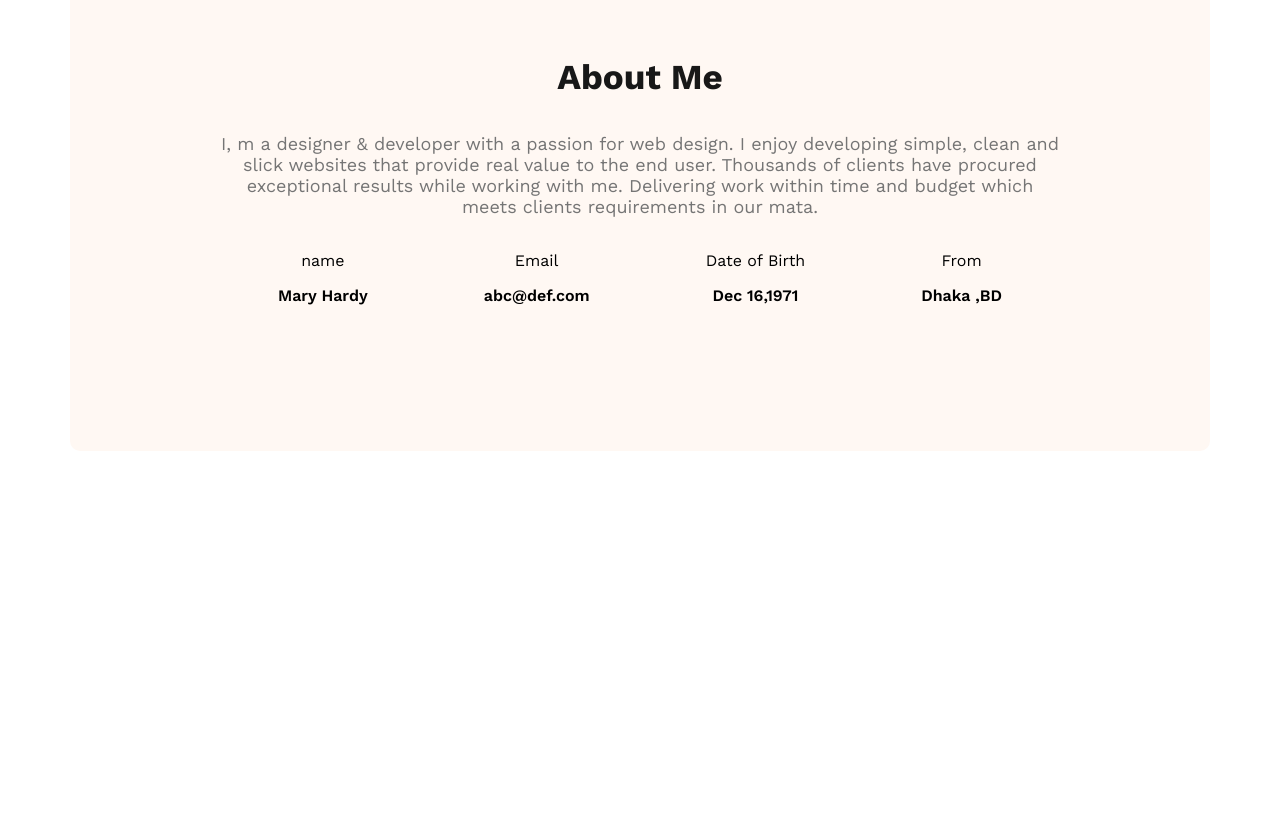
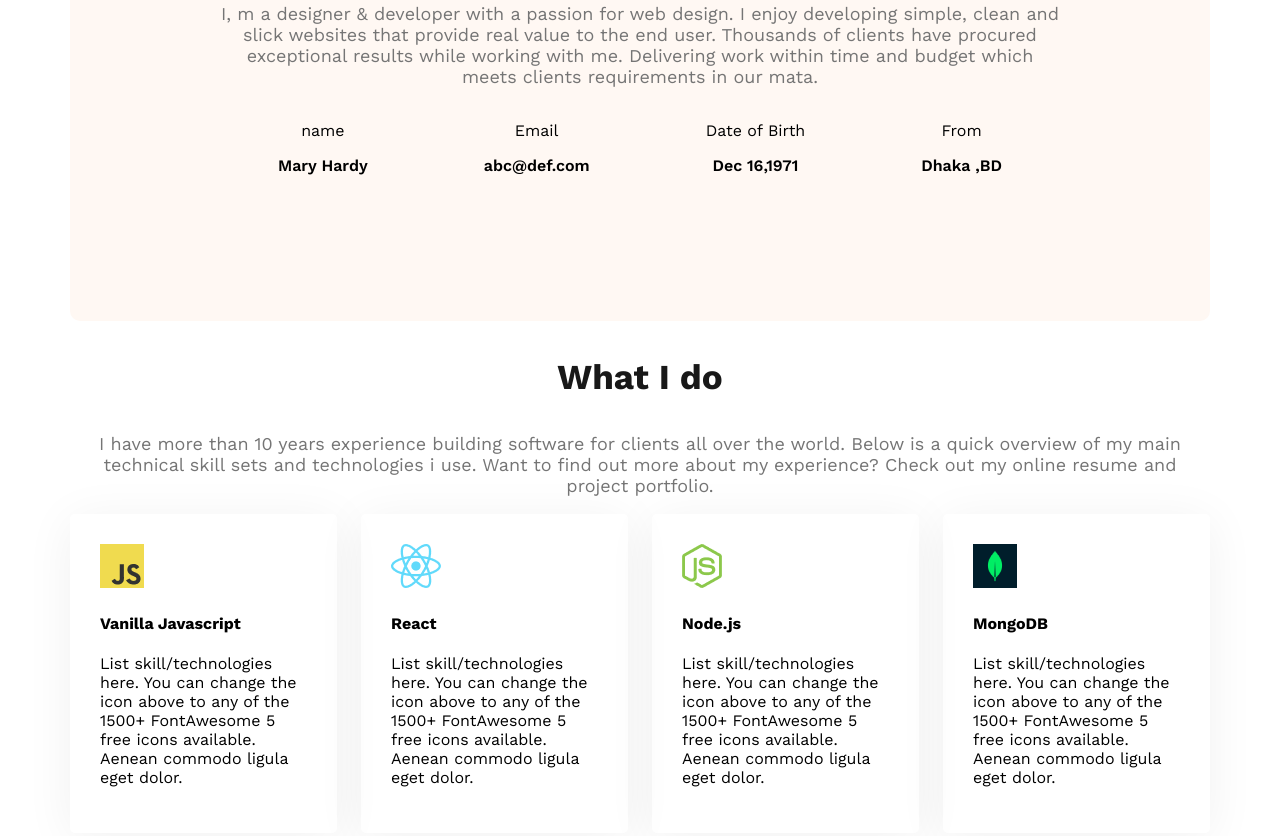
Before and after one commit to Mariam-Tawhid/web-developer-portfolio, a plain HTML site: page index.html in a window 1280 px wide. Shown: the part 1061-1897 px from the top of the page. Before the commit the page ends 1520 px from the top, so only its background shows below. Drawn offline with nearby package versions, Linux system fonts and the light colour scheme.

Commit message:
Added What I do Section

```diff
--- a/index.html
+++ b/index.html
@@ -63,6 +63,34 @@
                 </div>
             </div>
         </section>
+        <!-- What I do section start -->
+         <section class="skills">
+            <h3 class="section-title text-center">What I do</h3>
+            <p class="section-description text-center">I have more than 10 years experience building software for clients all over the world. Below is a quick overview of my main technical skill sets and technologies i use. Want to find out more about my experience? Check out my online resume and project portfolio.</p>
+        <div class="skills-container">
+            <!-- .skill*4>img+h4.skill-title+p.skill-description -->
+            <div class="skill">
+                <img src="images/icons/js.png" alt="">
+                <h4 class="skill-title">Vanilla Javascript</h4>
+                <p class="skill-description">List skill/technologies here. You can change the icon above to any of the 1500+ FontAwesome 5 free icons available. Aenean commodo ligula eget dolor.</p>
+            </div>
+            <div class="skill">
+                <img src="images/icons/react.png" alt="">
+                <h4 class="skill-title">React</h4>
+                <p class="skill-description">List skill/technologies here. You can change the icon above to any of the 1500+ FontAwesome 5 free icons available. Aenean commodo ligula eget dolor.</p>
+            </div>
+            <div class="skill">
+                <img src="images/icons/nodejs.png" alt="">
+                <h4 class="skill-title">Node.js</h4>
+                <p class="skill-description">List skill/technologies here. You can change the icon above to any of the 1500+ FontAwesome 5 free icons available. Aenean commodo ligula eget dolor.</p>
+            </div>
+            <div class="skill">
+                <img src="images/icons/mongo.png" alt="">
+                <h4 class="skill-title">MongoDB</h4>
+                <p class="skill-description">List skill/technologies here. You can change the icon above to any of the 1500+ FontAwesome 5 free icons available. Aenean commodo ligula eget dolor.</p>
+            </div>
+        </div>
+        </section>
     </main>
     <footer>
 
--- a/styles/portfolio.css
+++ b/styles/portfolio.css
@@ -7,6 +7,9 @@
   "wdth" 100;
 }
 /* shared style */
+.text-center{
+    text-align: center;
+}
 .secondary-bg{
     background-color: #FFF8F3;
 }
@@ -99,12 +102,17 @@ main{
     max-width: 1140px;
     margin: 0 auto;
 }
+
+.main section{
+    margin-top: 130px;
+    margin-bottom: 130px;
+}
 /* About styles */
 .about{
     border-radius: 10px;
     padding: 130px 150px;
     text-align: center;
-    margin-top: 130px;
+
 }
 
 .about-items{
@@ -115,3 +123,15 @@ main{
 .item-description{
     font-weight: 600;
 }
+/* skills-container */
+.skills-container{
+    display: flex;
+    gap: 24px;
+
+}
+
+.skill{
+    padding: 30px;
+    border-radius: 5px;
+    box-shadow: 0px 6px 50px 0px rgba(0, 0, 0, 0.06);
+}
```
